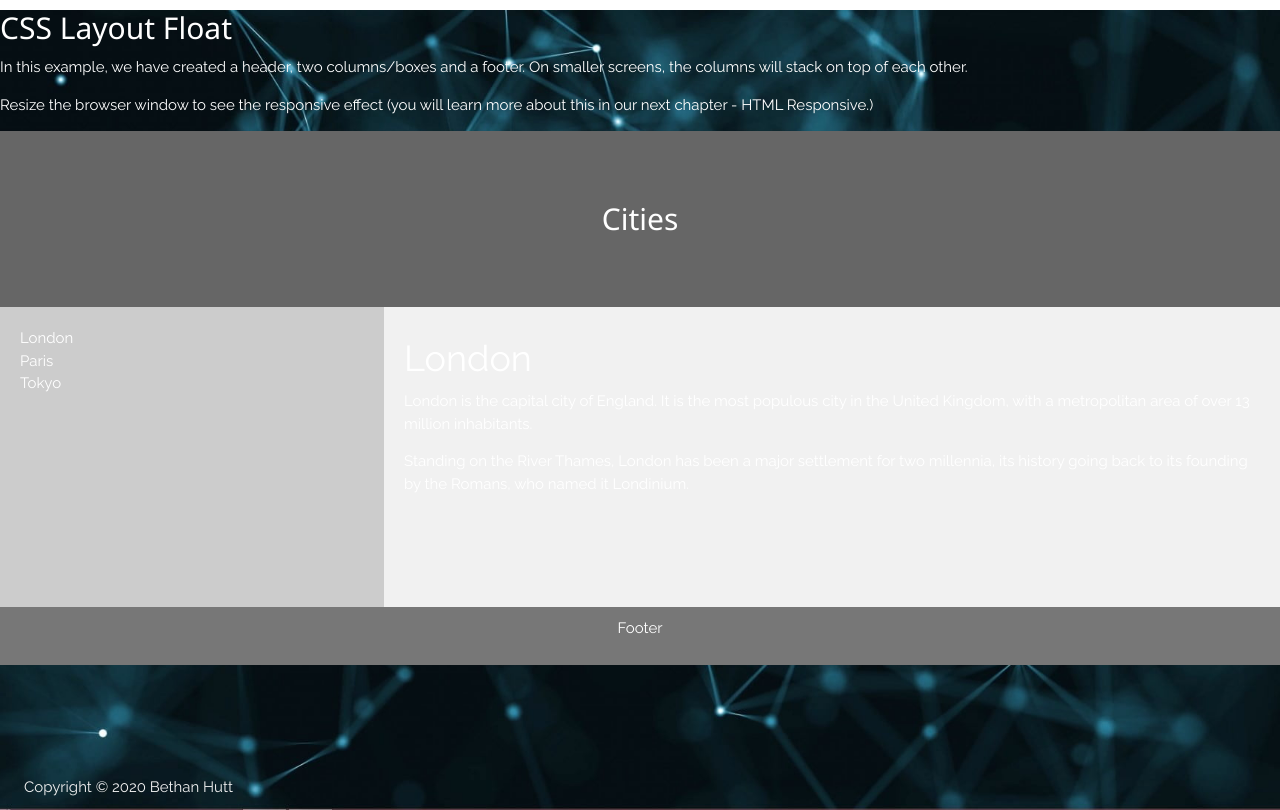
After one commit to bethanHutt/SpotifyLanguageRecs, a Flask app: template app/templates/example.html in a window 1280 px wide. The commit adds this page. Run offline with Flask 2, Linux system fonts and the light colour scheme; the template is opened without the code that fills it, so the values that code supplies are empty; some libraries are stand-ins or nearby versions.

Commit message:
working on layout of list

```diff
--- a/app/app.py
+++ b/app/app.py
@@ -69,6 +69,7 @@ def get_tracks(country_code):
 
     return render_template(
         'get_tracks.html',
+        # 'example.html',
         artists=artists,
         country=country,
         title='Tracks')
--- /dev/null
+++ b/app/templates/example.html
@@ -0,0 +1,107 @@
+{% extends "layout.html" %}
+{% block content %}
+<head>
+<!-- <title>CSS Template</title> -->
+<!-- <meta charset="utf-8"> -->
+<!-- <meta name="viewport" content="width=device-width, initial-scale=1"> -->
+<style>
+* {
+  box-sizing: border-box;
+}
+
+/*body {
+  font-family: Arial, Helvetica, sans-serif;
+}*/
+
+/* Style the header */
+header {
+  background-color: #666;
+  padding: 60px;
+  text-align: center;
+  font-size: 55px;
+  color: white;
+}
+
+/* Create two columns/boxes that floats next to each other */
+nav {
+  float: left;
+  width: 30%;
+  height: 300px; /* only for demonstration, should be removed */
+  background: #ccc;
+  padding: 20px;
+}
+
+/* Style the list inside the menu */
+nav ul {
+  list-style-type: none;
+  padding: 0;
+}
+
+article {
+  float: left;
+  padding: 20px;
+  width: 70%;
+  background-color: #f1f1f1;
+  height: 300px; /* only for demonstration, should be removed */
+}
+
+/* Clear floats after the columns */
+section:after {
+  content: "";
+  display: table;
+  clear: both;
+}
+
+/* Style the footer */
+footer {
+  background-color: #777;
+  padding: 10px;
+  text-align: center;
+  color: white;
+}
+
+/* Responsive layout - makes the two columns/boxes stack on top of each other instead of next to each other, on small screens */
+@media (max-width: 600px) {
+  nav, article {
+    width: 100%;
+    height: auto;
+  }
+}
+</style>
+</head>
+
+
+<body>
+
+<h2>CSS Layout Float</h2>
+<p>In this example, we have created a header, two columns/boxes and a footer. On smaller screens, the columns will stack on top of each other.</p>
+<p>Resize the browser window to see the responsive effect (you will learn more about this in our next chapter - HTML Responsive.)</p>
+
+<header>
+  <h2>Cities</h2>
+</header>
+<section>
+</section>
+<section>
+  <nav>
+    <ul>
+      <li><a href="#">London</a></li>
+      <li><a href="#">Paris</a></li>
+      <li><a href="#">Tokyo</a></li>
+    </ul>
+  </nav>
+
+  <article>
+    <h1>London</h1>
+    <p>London is the capital city of England. It is the most populous city in the  United Kingdom, with a metropolitan area of over 13 million inhabitants.</p>
+    <p>Standing on the River Thames, London has been a major settlement for two millennia, its history going back to its founding by the Romans, who named it Londinium.</p>
+  </article>
+</section>
+
+  <footer>
+    <p>Footer</p>
+  </footer>
+
+</body>
+
+{% endblock content %}
--- a/app/templates/layout.html
+++ b/app/templates/layout.html
@@ -33,7 +33,7 @@
         }
         body, html {height: 100%}
 
-        .dropdown-item.active, .dropdown-item:active {
+/*        .dropdown-item.active, .dropdown-item:active {
             color:#fff;
             text-decoration:none;
             background-color:#616161
@@ -43,6 +43,11 @@
             height: auto;
             max-height: 200px;
             overflow-x: hidden;
+        }*/
+
+        .list-group{
+            max-height: 500px;
+            overflow-y:auto;
         }
 
     </style>
```
Also changed, not shown: app/templates/get_tracks.html (+34 -43 lines).
